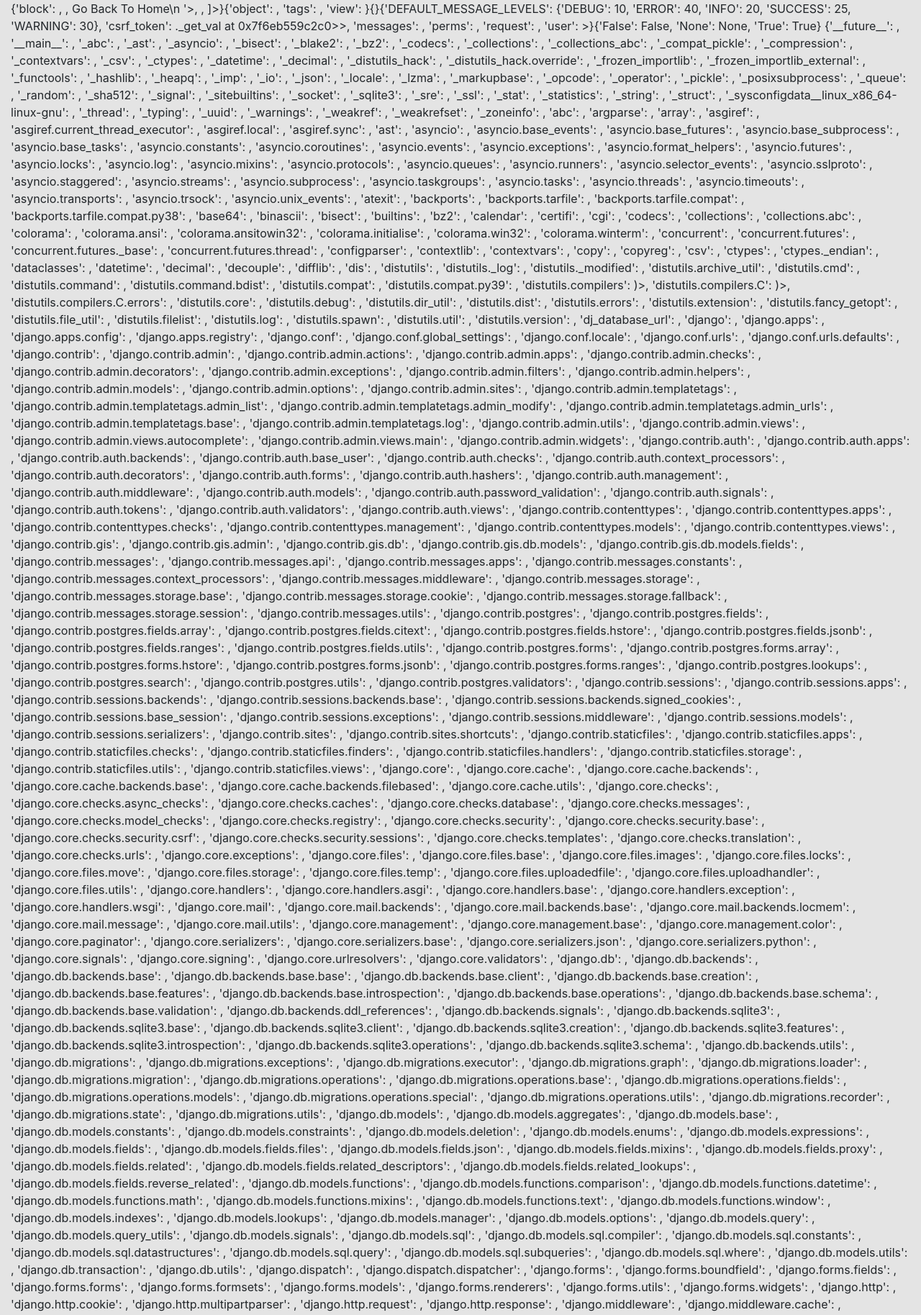
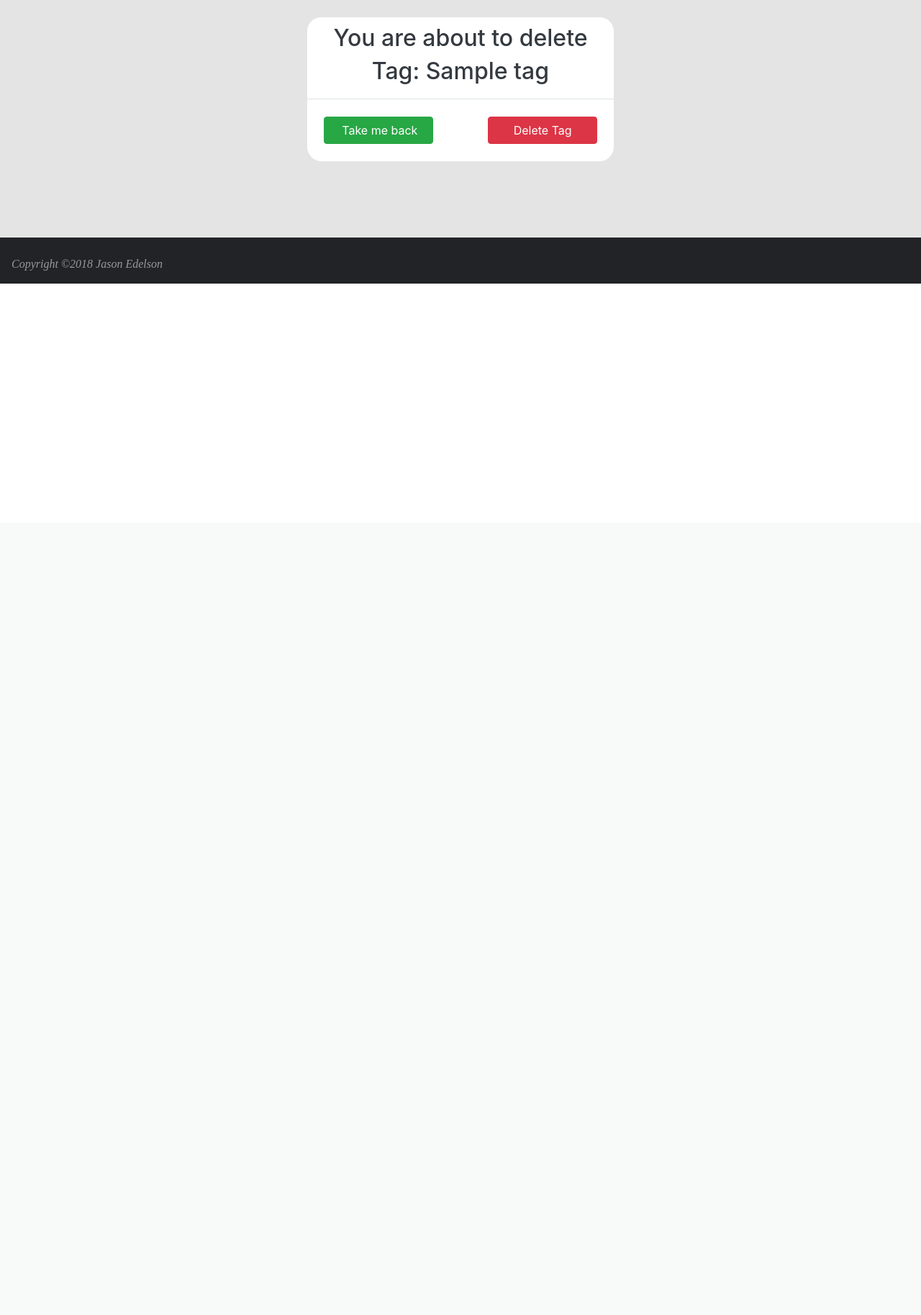
Before and after one commit to jasonmedelson/testgui, a Django app: page /tag/1/delete/ in a window 1280 px wide. Shown: the part 74-1901 px from the top of the page at 72% size. After the commit the page ends 468 px from the top, so only its background shows below. Run offline with Django 3.2, Linux system fonts and the light colour scheme; tables that the repository leaves empty hold one stand-in row (values such as "Sample post"); some libraries are stand-ins or nearby versions.

Commit message:
delete form styled

```diff
--- a/mainApp/templates/delete.html
+++ b/mainApp/templates/delete.html
@@ -1,17 +1,24 @@
 {% extends 'base.html' %}
-
-{%  block body %}
-    <div id="homenav" class="anchor-target"></div>
-    <div id="home">
-        <div class="container-fluid">
-            <div>
-              {% debug %}
-              <a href="{% url 'index' %}">Go Back To Home</a>
-              <form method="post">
+{% block body %}
+    <div class="container-fluid">
+        <div class="row">
+          <div class="col-4"></div>
+          <div class="panel-body col-4  mt-4">
+              <div class="panel-head bg-white text-dark mb-0 border-bottom">
+                  <h2>You are about to delete</h2>
+                  <h2>{{type}}: {{object}}</h2>
+                  <div style="display:none">
+                  </div>
+              </div>
+              <form class="form-horizontal my-3" action="" method="post" enctype="multipart/form-data">
                 {% csrf_token %}
-                <button class="btn btn-danger">Are you sure you want to delete ?</button>
+                <div class="row justify-content-center">
+                  <a class="col-4 mx-auto my-2 d-inline-block btn btn-success text-white pr-2" href="{% url 'index'%}">Take me back</a>
+                  <button class="col-4 btn btn-danger my-2 mx-auto d-inline-block">Delete {{type}}</button>
+                </div>
               </form>
-            </div>
+          </div>
+          <div class="col-4"></div>
         </div>
     </div>
 {% endblock %}
--- a/mainApp/urls.py
+++ b/mainApp/urls.py
@@ -8,6 +8,7 @@
     path('influencer/<uuid:pk>/', views.InfluencerUpdate, name='influencer-update'),
     path('influencer/<uuid:pk>/delete/', views.InfluencerDelete.as_view(), name='influencer-delete'),
     path('influencer/add/csv', views.InfluencerCreateCSV, name='influencer-add-csv'),
+    path('tag/', views.ViewTags, name='tag-all'),
     path('tag/add/', views.TagCreate.as_view(), name='tag-add'),
     path('tag/add/csv', views.TagCreateCSV, name='tag-add-csv'),
     path('tag/<int:pk>/', views.TagUpdate, name='tag-update'),
--- a/mainApp/views.py
+++ b/mainApp/views.py
@@ -169,6 +169,10 @@
     template_name = 'delete.html'
     model = Influencer
     success_url = reverse_lazy('index')
+    def get_context_data(self, *args,**kwargs):
+        context = super(InfluencerDelete, self).get_context_data(*args, **kwargs)
+        context['type'] = 'Influencer'
+        return context
 
 #Create multiple influencer instances from csv data
 @login_required
@@ -280,6 +284,18 @@
     form = InfluencerCSVForm()
     return render(request, 'mainApp/influencer_csv_form.html', {'form':form})
 
+@login_required
+def ViewTags(request):
+    userid = request.user.id
+    query = Tags.objects.filter(tag_user = userid)
+    hold = []
+    for item in query:
+        hold.append(item)
+    context = {
+        'hold':hold,
+    }
+    return render(request, 'mainApp/all-tags.html',context)
+
 # Create Tag Instance
 class TagCreate(CreateView):
     model = Tags
@@ -329,6 +345,10 @@
     template_name = 'delete.html'
     model = Tags
     success_url = reverse_lazy('index')
+    def get_context_data(self, *args,**kwargs):
+        context = super(TagDelete, self).get_context_data(*args, **kwargs)
+        context['type'] = 'Tag'
+        return context
 
 #Create multiple Tags
 @login_required
@@ -411,6 +431,10 @@
     template_name = 'delete.html'
     model = Events
     success_url = reverse_lazy('index')
+    def get_context_data(self, *args,**kwargs):
+        context = super(EventDelete, self).get_context_data(*args, **kwargs)
+        context['type'] = 'Event'
+        return context
 
 #Create multiple Event Instances
 @login_required
@@ -544,3 +568,7 @@
     template_name = 'delete.html'
     model = List
     success_url = reverse_lazy('lists-home')
+    def get_context_data(self, *args,**kwargs):
+        context = super(ListDelete, self).get_context_data(*args, **kwargs)
+        context['type'] = 'List'
+        return context
```
Also changed, not shown: mainApp/models.py (line endings or trailing spaces), mainApp/templates/mainApp/all-tags.html (added).
